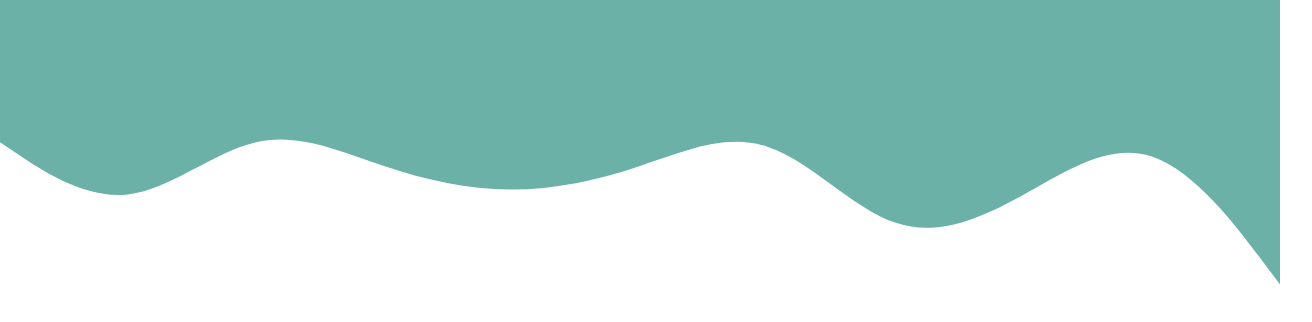
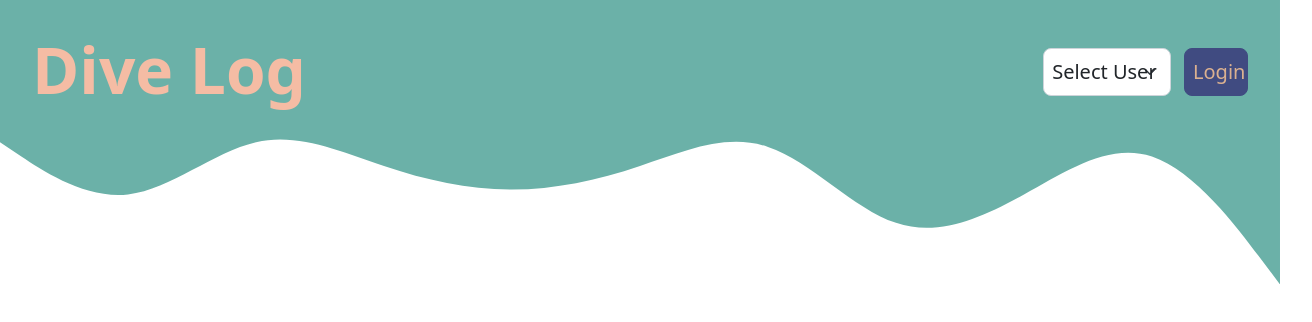
Before and after one commit to SEVGI1231/dive-log-frontend, a Next.js app: page / in a window 1280 px wide. Shown: the top 322 px of the page, 1312 px wide, since content can reach past the window. Built offline with nearby package versions, Linux system fonts and the light colour scheme.

Commit message:
user dd and login button not linked to back end

```diff
--- a/components/Header.js
+++ b/components/Header.js
@@ -1,5 +1,10 @@
+import { Form, Button } from "react-bootstrap";
 import styles from "./Header.module.scss";
 export function Header() {
+  let users = [
+    { id: 1, name: "Sevgi" },
+    { id: 2, name: "John" },
+  ];
   return (
     <div>
       <svg
@@ -13,6 +18,22 @@ export function Header() {
           d="M0,160L24,176C48,192,96,224,144,218.7C192,213,240,171,288,160C336,149,384,171,432,186.7C480,203,528,213,576,213.3C624,213,672,203,720,186.7C768,171,816,149,864,165.3C912,181,960,235,1008,250.7C1056,267,1104,245,1152,218.7C1200,192,1248,160,1296,176C1344,192,1392,256,1416,288L1440,320L1440,0L1416,0C1392,0,1344,0,1296,0C1248,0,1200,0,1152,0C1104,0,1056,0,1008,0C960,0,912,0,864,0C816,0,768,0,720,0C672,0,624,0,576,0C528,0,480,0,432,0C384,0,336,0,288,0C240,0,192,0,144,0C96,0,48,0,24,0L0,0Z"
         ></path>
       </svg>
+      <div className={styles.header}>
+        <h1 className={styles.title}>Dive Log</h1>
+        <Form.Select
+          className={styles.users}
+          size="lg"
+          styles={{ width: "20%" }}
+        >
+          <option value="">Select User</option>
+          {users.map((user) => (
+            <option value={user.id}>{user.name}</option>
+          ))}
+        </Form.Select>
+        <Button variant="warning" className={styles.button} size="lg">
+          Login
+        </Button>
+      </div>
     </div>
   );
 }
--- a/components/Header.module.scss
+++ b/components/Header.module.scss
@@ -1,6 +1,48 @@
 .waves{
     position: absolute;
     left: 0;
+    z-index: 0;
+    right: 0;
+}
+.title{
+    position: absolute;
+    left: 0;
+    z-index: 100;
+    font-size: 4rem;
+    font-weight: 700;
+    margin: 2rem;
+    padding: 0;
+    text-align: left;
+    width: 100%;
+    color: #f5bca4,
+
+}
+.users{
+    position: absolute;
+    right: 6%;
+    z-index: 100;
+    margin: 2rem;
+    margin-top: 3rem;
+    padding: 0.5rem;
+    font-weight: 200;
+    text-align: left;
+    width: 10%;
+
+}
+.button{
+    position: absolute;
+    right: 0;
+    z-index: 100;
+    margin: 2rem;
+    margin-top: 3rem;
+    padding: 0.5rem;
+    font-weight: 500;
+    text-align: center;
+    width: 5%;
+    background-color: #404B81;
+    border-color: #404B81;
+    color: #DBB190;
+
 }
 $colours:(
 sand: #DBB190,
--- a/package.json
+++ b/package.json
@@ -9,8 +9,10 @@
     "lint": "next lint"
   },
   "dependencies": {
+    "bootstrap": "^5.2.2",
     "next": "12.3.1",
     "react": "18.2.0",
+    "react-bootstrap": "^2.5.0",
     "react-dom": "18.2.0"
   },
   "devDependencies": {
--- a/pages/_app.js
+++ b/pages/_app.js
@@ -1,4 +1,5 @@
 import "../styles/globals.css";
+import "bootstrap/dist/css/bootstrap.min.css";
 
 function MyApp({ Component, pageProps }) {
   return <Component {...pageProps} />;
```
Also changed, not shown: 1 other file (tests, documents, lock files or other folders).
